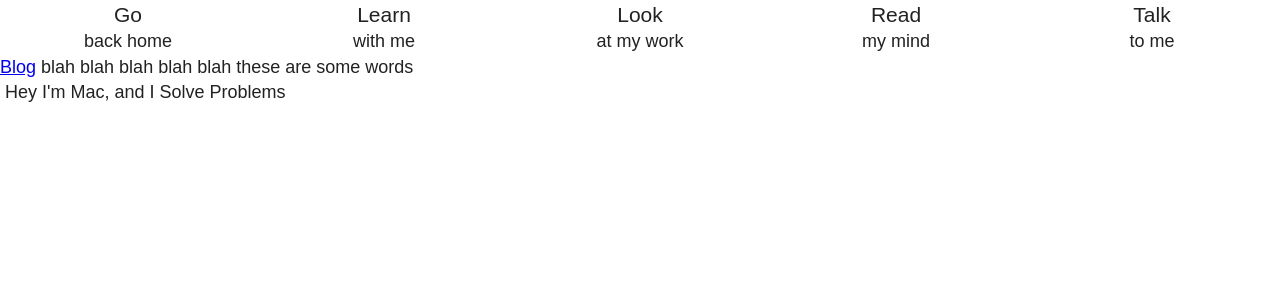
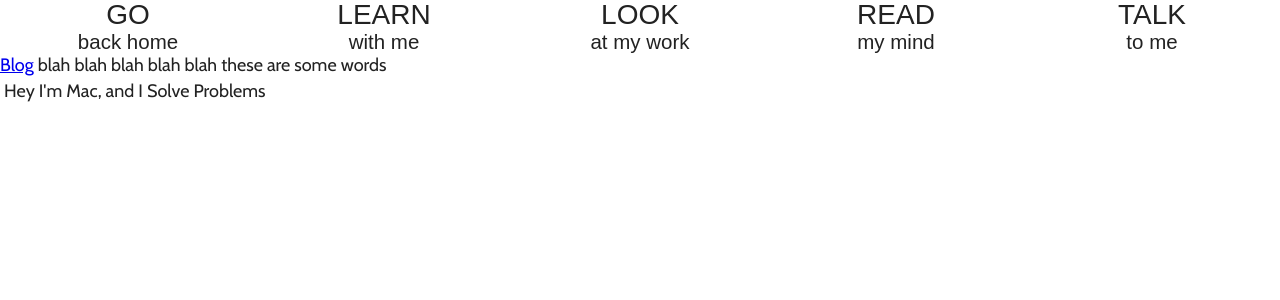
Before and after one commit to macrman/binarymac, a Django app: page / in a window 1280 px wide. Shown: the top 300 px of the page. Run offline with Django 3.2, Linux system fonts and the light colour scheme; some libraries are stand-ins or nearby versions; some web fonts are replaced.

Commit message:
updated fonts and line heights

```diff
--- a/binarymac/static/css/main.css
+++ b/binarymac/static/css/main.css
@@ -13,6 +13,7 @@ textarea {
 body {
     font-size: 18px;
     line-height: 1.4;
+    font-family: "Cabin", sans-serif;
 }
 
 /*
@@ -90,55 +91,65 @@ textarea {
 /* Typography
    ----------
 
-   Uses the fucntion (3/4)(x-6)^2 + 18, where x=header size number, 18 is the base height
-   Exception: 16 is used for the "s" css class
+   Uses the fucntion (5/8)(x-7)^2 + 18, where x=header size number, 18 is the base height
+   Exception: 16 is used for the "small" css class
 
    ======   =========   ======   =======
    Header   CSS Class   Pixels   ems
    ======   =========   ======   =======
-   h1       trenta      36.75    2.04167
+   h1       trenta      40.5
    ------   ---------   ------   -------
-   h2       venti       30       1.66667
+   h2       venti       33.625
    ------   ---------   ------   -------
-   h3       grande      24.75    1.375
+   h3       grande      28
    ------   ---------   ------   -------
-   h4       tall        21       1.16667
+   h4       tall        23.625
    ------   ---------   ------   -------
-   h5       short       18.75    1.04167
+   h5       short       20.5
    ------   ---------   ------   -------
-   h6       base        18       1
+   h6       shorter     18.625
    ------   ---------   ------   -------
-   n/a      small       16       .88889
+   n/a      base        18
+   ------   ---------   ------   -------
+   n/a      small       16
    ======   =========   ======   =======
 */
 
 h1, .trenta {
-    font-size:2.04167em;
+    font-size:40.5px;
 }
 
 h2, .venti {
-    font-size:1.66667em;
+    font-size:33.625px;
 }
 
 h3, .grande {
-    font-size:1.375em;
+    font-size:28px;
 }
 
 h4, .tall {
-    font-size:1.16667em;
+    font-size:23.625px;
 }
 
 h5, .short {
-    font-size:1.04167em;
+    font-size:20.5px;
 }
 
-h6, .base {
-    font-size:1em;
+h6, .shorter {
+    font-size:18.625px;
 }
 
+.base {
+    font-size:18px;
+}
 small, .small {
-    font-size:.88889em;
+    font-size:16px;
 }
+
+/*
+  CSS Grid
+  --------
+*/
 
 .col {
     padding:0 0.5%;
@@ -179,6 +190,11 @@ small, .small {
     width:100%;
 }
 
+/*
+   Nav bar
+   -------
+*/
+
 #main-nav a {
     width: 20%;
     float: left;
@@ -186,16 +202,15 @@ small, .small {
     text-decoration: none;
     color: #222222;
     font-family: 'Patua One', sans-serif;
+    line-height: 1.1;
+}
+
+.menu-big {
+    text-transform: uppercase;
 }
 
 .menu-big, .menu-small {
     display: block;
-}
-
-.menu-big {
-}
-
-.menu-small {
 }
 
 /* ==========================================================================
@@ -210,7 +225,24 @@ small, .small {
     background-color: transparent;
     border: 0;
     overflow: hidden;
-    /* IE 6/7 fallback */
+    /*der   CSS Class   Pixels   ems
+     99    ======   =========   ======   =======
+     100    h1       trenta      40.5
+     101    ------   ---------   ------   -------
+     102    h2       venti       33.625
+     103    ------   ---------   ------   -------
+     104    h3       grande      28
+     105    ------   ---------   ------   -------
+     106    h4       tall        23.625
+     107    ------   ---------   ------   -------
+     108    h5       short       20.5
+     109    ------   ---------   ------   -------
+     110    h6       shorter     18.625
+     111    ------   ---------   ------   -------
+     112    n/a      base        18
+     113    ------   ---------   ------   -------
+     114    n/a      small       16
+     IE 6/7 fallback */
     *text-indent: -9999px;
 }
 
--- a/binarymac/templates/base.html
+++ b/binarymac/templates/base.html
@@ -24,24 +24,24 @@
         <header id="main-head">
             <nav id="main-nav" class="clearfix">
                 <a id="go" class="" href="{% url home_view %}">
-                    <span class="menu-big tall">Go</span>
-                    <span class="menu-small">back home</span>
+                    <span class="menu-big grande">Go</span>
+                    <span class="menu-small short">back home</span>
                 </a>
                 <a id="learn" class="" href="{% url learn_view %}">
-                    <span class="menu-big tall">Learn</span>
-                    <span class="menu-small">with me</span>
+                    <span class="menu-big grande">Learn</span>
+                    <span class="menu-small short">with me</span>
                 </a>
                 <a id="look" class="" href="{% url learn_view %}">
-                    <span class="menu-big tall">Look</span>
-                    <span class="menu-small">at my work</span>
+                    <span class="menu-big grande">Look</span>
+                    <span class="menu-small short">at my work</span>
                 </a>
                 <a id="read" class="" href="{% url home_view %}">
-                    <span class="menu-big tall">Read</span>
-                    <span class="menu-small">my mind</span>
+                    <span class="menu-big grande">Read</span>
+                    <span class="menu-small short">my mind</span>
                 </a>
                 <a id="talk" class="" href="{% url home_view %}">
-                    <span class="menu-big tall">Talk</span>
-                    <span class="menu-small">to me</span>
+                    <span class="menu-big grande">Talk</span>
+                    <span class="menu-small short">to me</span>
                 </a>
             </nav>
         </header>
```
